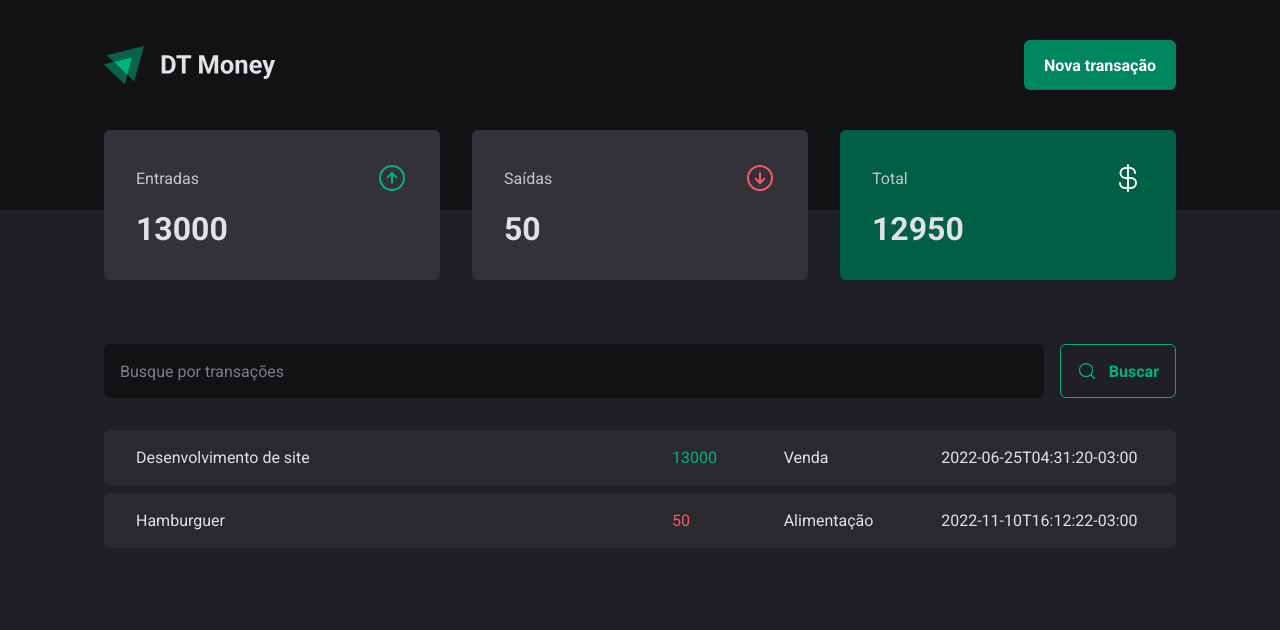
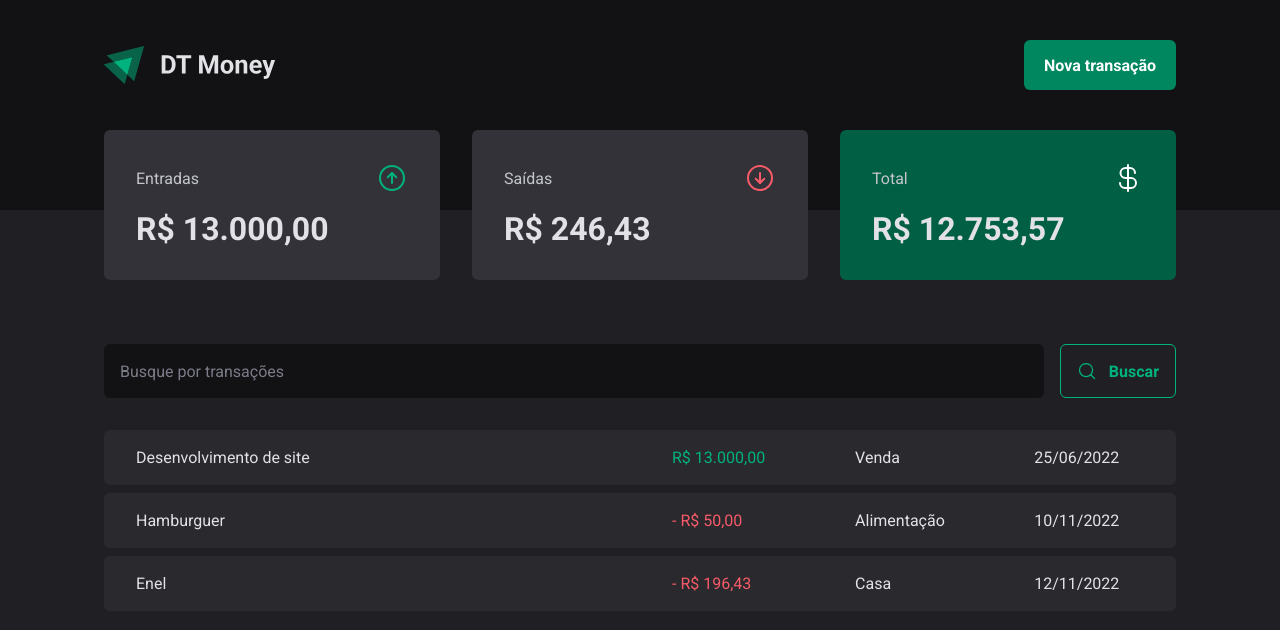
Before and after one commit to Jeffersoncharlles/dtmoney, a React (Vite) app in the folder web/: page / in a window 1280 px wide. Shown: the top 630 px of the page. Built offline with nearby package versions, Linux system fonts and the light colour scheme; data requests are answered from the project's data file.

Commit message:
chore:create hook start validation with react hook form

```diff
--- a/web/package.json
+++ b/web/package.json
@@ -10,13 +10,16 @@
     "server": "json-server server.json -p 3333 -w -d 500"
   },
   "dependencies": {
+    "@hookform/resolvers": "^2.9.7",
     "@radix-ui/react-dialog": "^1.0.0",
     "@radix-ui/react-radio-group": "^1.0.0",
     "axios": "^0.27.2",
     "phosphor-react": "^1.4.1",
     "react": "^18.2.0",
     "react-dom": "^18.2.0",
-    "styled-components": "^5.3.5"
+    "react-hook-form": "^7.34.0",
+    "styled-components": "^5.3.5",
+    "zod": "^3.18.0"
   },
   "devDependencies": {
     "@types/react": "^18.0.15",
--- a/web/server.json
+++ b/web/server.json
@@ -15,6 +15,14 @@
             "category": "Alimentação",
             "price": 50,
             "createdAt": "2022-11-10T16:12:22-03:00"
+        },
+        {
+            "id": 3,
+            "description": "Enel",
+            "type": "outcome",
+            "category": "Casa",
+            "price": 196.43,
+            "createdAt": "2022-11-12T13:12:22-03:00"
         }
     ]
 }
--- a/web/src/components/NewTransactionModal/index.tsx
+++ b/web/src/components/NewTransactionModal/index.tsx
@@ -7,8 +7,33 @@ import {
 } from './styles';
 import * as Dialog from '@radix-ui/react-dialog';
 import { ArrowCircleDown, ArrowCircleUp, X } from 'phosphor-react';
+import * as z from 'zod'
+import { zodResolver } from '@hookform/resolvers/zod'
+import { useForm } from 'react-hook-form';
+
+
+const newTransactionFormSchema = z.object({
+    description: z.string().trim(),
+    price: z.number(),
+    category: z.string().trim(),
+    type: z.enum(['income', 'outcome'])
+})
+
+type NewTransactionsFormInputs = z.infer<typeof newTransactionFormSchema>
 
 export const NewTransactionModal = () => {
+    const {
+        register, handleSubmit,
+        formState: { isSubmitting }
+    } = useForm<NewTransactionsFormInputs>({ resolver: zodResolver(newTransactionFormSchema) })
+
+
+    const handleNewTransactionSubmit = async (data: NewTransactionsFormInputs) => {
+        await new Promise(resolve => setTimeout(resolve, 2000))
+
+        console.log(data)
+
+    }
 
     return (
         <Dialog.Portal>
@@ -19,23 +44,46 @@ export const NewTransactionModal = () => {
                     <X size={24} />
                 </CloseButton>
 
-                <form>
-                    <input type="text" placeholder='Descrição' required />
-                    <input type="number" placeholder='Preço' required />
-                    <input type="text" placeholder='Categoria' required />
+                <form onSubmit={handleSubmit(handleNewTransactionSubmit)}>
+                    <input
+                        type="text"
+                        placeholder='Descrição'
+                        required
+                        {...register('description')}
+                    />
+                    <input
+                        type="number"
+                        placeholder='Preço'
+                        required
+                        {...register('price', { valueAsNumber: true })}
+                    />
+                    <input
+                        type="text"
+                        placeholder='Categoria'
+                        required
+                        {...register('category')}
+                    />
 
                     <TransactionType>
-                        <TransactionTypeButton variant='income' value='income'>
+                        <TransactionTypeButton
+                            variant='income'
+                            value='income'
+                            {...register('type')}
+                        >
                             <ArrowCircleUp size={24} />
                             Entrada
                         </TransactionTypeButton>
-                        <TransactionTypeButton variant='outcome' value='outcome'>
+                        <TransactionTypeButton
+                            variant='outcome'
+                            value='outcome'
+                            {...register('type')}
+                        >
                             <ArrowCircleDown size={24} />
                             Saida
                         </TransactionTypeButton>
                     </TransactionType>
 
-                    <button type='submit'>
+                    <button type='submit' disabled={isSubmitting}>
                         Cadastrar
                     </button>
                 </form>
--- a/web/src/components/NewTransactionModal/styles.ts
+++ b/web/src/components/NewTransactionModal/styles.ts
@@ -54,10 +54,15 @@ export const Content = styled(Dialog.Content)`
             padding: 0 1.25rem ;
             border-radius: 6px;
             margin-top: 1.5rem;
+            cursor: pointer;
 
-            &:hover{
+            &:not(:disabled):hover{
                 background: ${props => props.theme['green-700']};
                 transition: background-color .2s;
+            }
+            &:disabled{
+                opacity: .6;
+                cursor: not-allowed;
             }
         }
     }
@@ -117,4 +122,6 @@ export const TransactionTypeButton = styled(RadioGroup.Item) <TransactionTypeBut
             color: ${props => props.theme.white};
         }
     }
+
+
 `;
--- a/web/src/components/Summary/index.tsx
+++ b/web/src/components/Summary/index.tsx
@@ -1,35 +1,13 @@
 import { ArrowCircleDown, ArrowCircleUp, CurrencyDollar } from 'phosphor-react';
-import { useTransactions } from '../../context/TransactionsContext';
+import { useSummary } from '../../hooks/useSummary';
+import { priceFormatter } from '../../utils/formatter';
 import {
     SummaryContainer,
     SummaryCard
 } from './styles';
 
 export const Summary = () => {
-    const { transactions } = useTransactions()
-
-
-    //reduce percorre o array e redux o array ao uma nova estrutura de dados
-    // acc e o objeto inicial
-    //{income:0, outcome:0,total:0}
-    const summary = transactions.reduce((acc, transaction) => {
-
-        if (transaction.type === 'income') {
-            //colocar dendo do acc a soma de todos os price
-            acc.income += transaction.price
-
-            acc.total += transaction.price
-            //vou aumentar o total com o price
-        } else {
-            acc.outcome += transaction.price
-
-            acc.total -= transaction.price
-            //vou diminuir o total com o price
-        }
-
-        return acc;
-
-    }, { income: 0, outcome: 0, total: 0 })
+    const summary = useSummary()
 
     return (
         <SummaryContainer>
@@ -39,21 +17,21 @@ export const Summary = () => {
                     <span>Entradas</span>
                     <ArrowCircleUp size={32} color="#00b37e" />
                 </header>
-                <strong>{summary.income}</strong>
+                <strong>{priceFormatter.format(summary.income)}</strong>
             </SummaryCard>
             <SummaryCard>
                 <header>
                     <span>Saídas</span>
                     <ArrowCircleDown size={32} color="#F75A68" />
                 </header>
-                <strong>{summary.outcome}</strong>
+                <strong>{priceFormatter.format(summary.outcome)}</strong>
             </SummaryCard>
             <SummaryCard variant='green'>
                 <header>
                     <span>Total</span>
                     <CurrencyDollar size={32} color="#ffff" />
                 </header>
-                <strong>{summary.total}</strong>
+                <strong>{priceFormatter.format(summary.total)}</strong>
             </SummaryCard>
 
         </SummaryContainer>
--- a/web/src/components/Table/SearchForm/index.tsx
+++ b/web/src/components/Table/SearchForm/index.tsx
@@ -1,14 +1,36 @@
 import { MagnifyingGlass } from 'phosphor-react';
+import { useForm } from 'react-hook-form';
+import * as z from 'zod'
+import { zodResolver } from '@hookform/resolvers/zod'
+
 import {
     SearchFormContainer,
 } from './styles';
 
+const searchFromSchema = z.object({
+    query: z.string().trim()
+})
+
+type SearchFormInputs = z.infer<typeof searchFromSchema>
+
 export const SearchForm = () => {
+    const { register, handleSubmit, formState: { isSubmitting } } = useForm<SearchFormInputs>({
+        resolver: zodResolver(searchFromSchema)
+    })
+
+
+    const handleSearchTransactions = (data: SearchFormInputs) => {
+
+    }
 
     return (
-        <SearchFormContainer>
-            <input type="text" placeholder='Busque por transações' />
-            <button type="submit">
+        <SearchFormContainer onSubmit={handleSubmit(handleSearchTransactions)}>
+            <input
+                type="text"
+                placeholder='Busque por transações'
+                {...register('query')}
+            />
+            <button type="submit" disabled={isSubmitting}>
                 <MagnifyingGlass size={20} />
                 Buscar
             </button>
--- a/web/src/components/Table/SearchForm/styles.ts
+++ b/web/src/components/Table/SearchForm/styles.ts
@@ -35,11 +35,16 @@ export const SearchFormContainer = styled.form`
         font-weight: bold;
         border-radius: 6px;
 
-        &:hover{
+        &:not(:disabled):hover{
             background: ${props => props.theme['green-500']};
             border: 1px solid ${props => props.theme['green-500']};
             color: ${props => props.theme.white};
             transition: background-color .2s, color .2s, border-color .2s;
         }
+
+        &:disabled{
+            opacity: .6;
+            cursor: not-allowed;
+        }
     }
 `;
--- a/web/src/components/Table/index.tsx
+++ b/web/src/components/Table/index.tsx
@@ -1,5 +1,6 @@
 
 import { useTransactions } from '../../context/TransactionsContext';
+import { dateFormatter, priceFormatter } from '../../utils/formatter';
 import { SearchForm } from './SearchForm';
 import {
     TableContainer,
@@ -20,11 +21,12 @@ export const Table = () => {
                             <td width="50%">{t.description}</td>
                             <td>
                                 <PriceHighlight variant={t.type}>
-                                    {t.price}
+                                    {t.type === 'outcome' && '- '}
+                                    {priceFormatter.format(t.price)}
                                 </PriceHighlight>
                             </td>
                             <td>{t.category}</td>
-                            <td>{t.createdAt}</td>
+                            <td>{dateFormatter.format(new Date(t.createdAt))}</td>
                         </tr>
                     ))}
 
--- /dev/null
+++ b/web/src/hooks/useSummary.ts
@@ -0,0 +1,31 @@
+import { useTransactions } from "../context/TransactionsContext"
+
+
+export const useSummary = () => {
+    const { transactions } = useTransactions()
+
+
+    //reduce percorre o array e redux o array ao uma nova estrutura de dados
+    // acc e o objeto inicial
+    //{income:0, outcome:0,total:0}
+    const summary = transactions.reduce((acc, transaction) => {
+
+        if (transaction.type === 'income') {
+            //colocar dendo do acc a soma de todos os price
+            acc.income += transaction.price
+
+            acc.total += transaction.price
+            //vou aumentar o total com o price
+        } else {
+            acc.outcome += transaction.price
+
+            acc.total -= transaction.price
+            //vou diminuir o total com o price
+        }
+
+        return acc;
+
+    }, { income: 0, outcome: 0, total: 0 })
+
+    return summary
+}
--- /dev/null
+++ b/web/src/utils/formatter.ts
@@ -0,0 +1,9 @@
+
+
+export const dateFormatter = new Intl.DateTimeFormat('pt-BR')
+
+
+export const priceFormatter = new Intl.NumberFormat('pt-BR', {
+    style: 'currency',
+    currency: 'BRL'
+})
```
Also changed, not shown: 1 other file (tests, documents, lock files or other folders).
